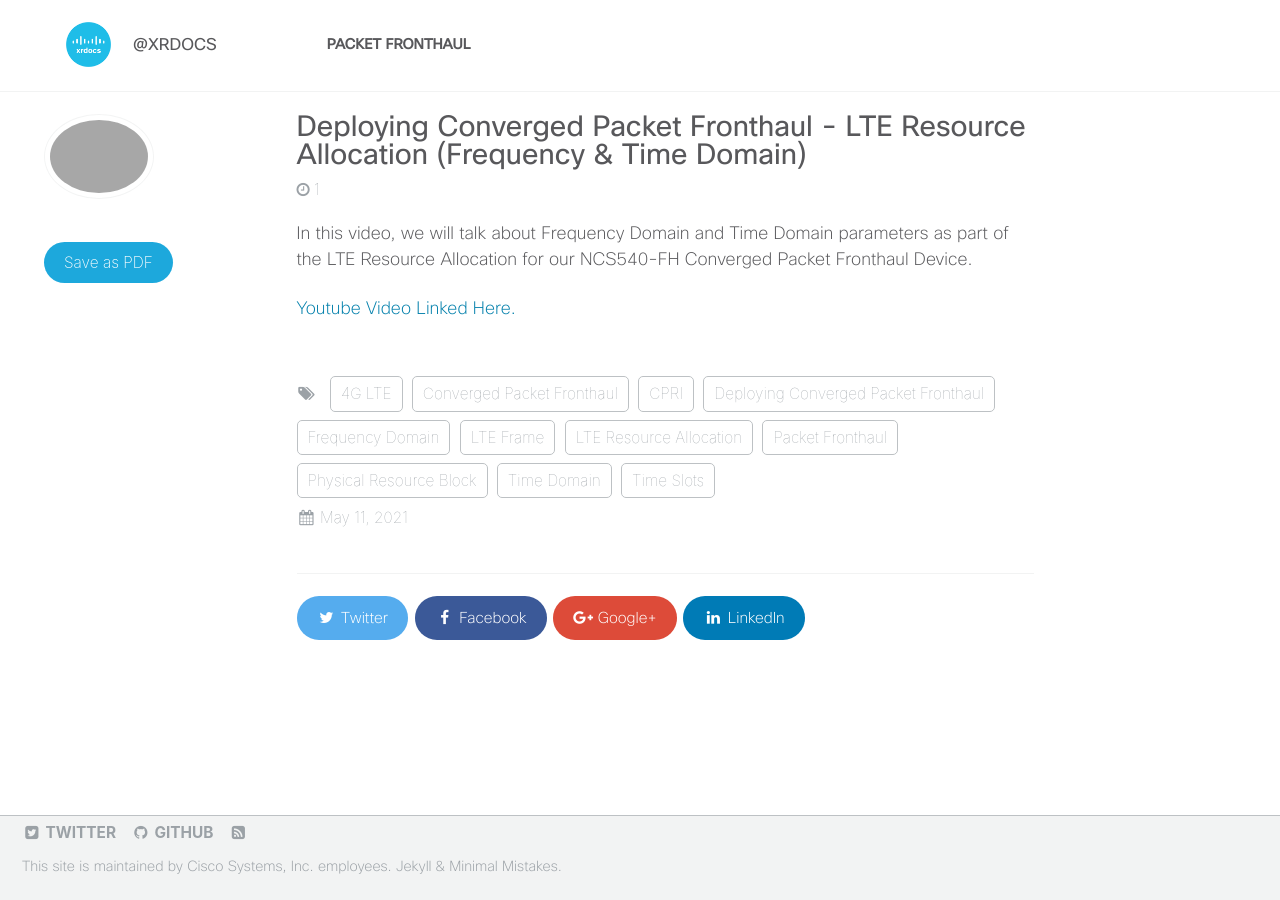
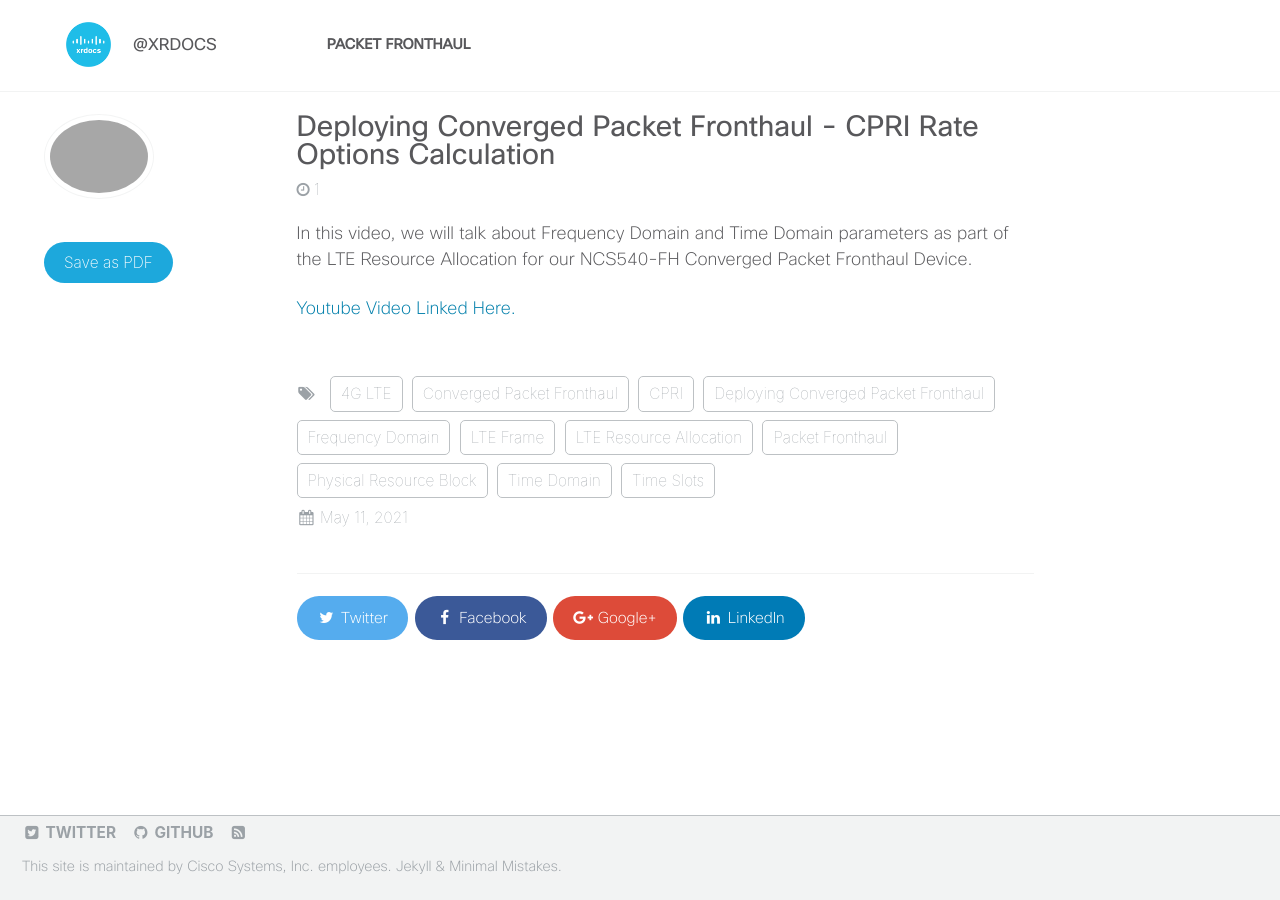
Before and after one commit to xrdocs-migration/packet-fronthaul, a Jekyll site: the page built from _tutorials/CPFH_Ep2.md, in a window 1280 px wide. Built offline with Jekyll 4.4.1, drawn with Linux system fonts in a browser that asks for light colours; comment, search, counter and statistics services are not loaded.

Commit message:
Update CPFH_Ep2.md

```diff
--- a/_tutorials/CPFH_Ep2.md
+++ b/_tutorials/CPFH_Ep2.md
@@ -1,9 +1,7 @@
 ---
 published: true
 date: '2021-05-11 12:26 +0530'
-title: >-
-  Deploying Converged Packet Fronthaul - LTE Resource Allocation (Frequency &
-  Time Domain)
+title: Deploying Converged Packet Fronthaul - CPRI Rate Options Calculation
 author: Sounak Mukherjee
 excerpt: 'LTE Resource Allocation for NCS540-FH '
 tags:
@@ -21,4 +19,4 @@ tags:
 ---
 In this video, we will talk about Frequency Domain and Time Domain parameters as part of the LTE Resource Allocation for our NCS540-FH Converged Packet Fronthaul Device.
 
-[Youtube Video Linked Here.](https://www.youtube.com/watch?v=5sXJ20scW6c)
+[Youtube Video Linked Here.](https://www.youtube.com/watch?v=ldwATqsg8i4)
```
